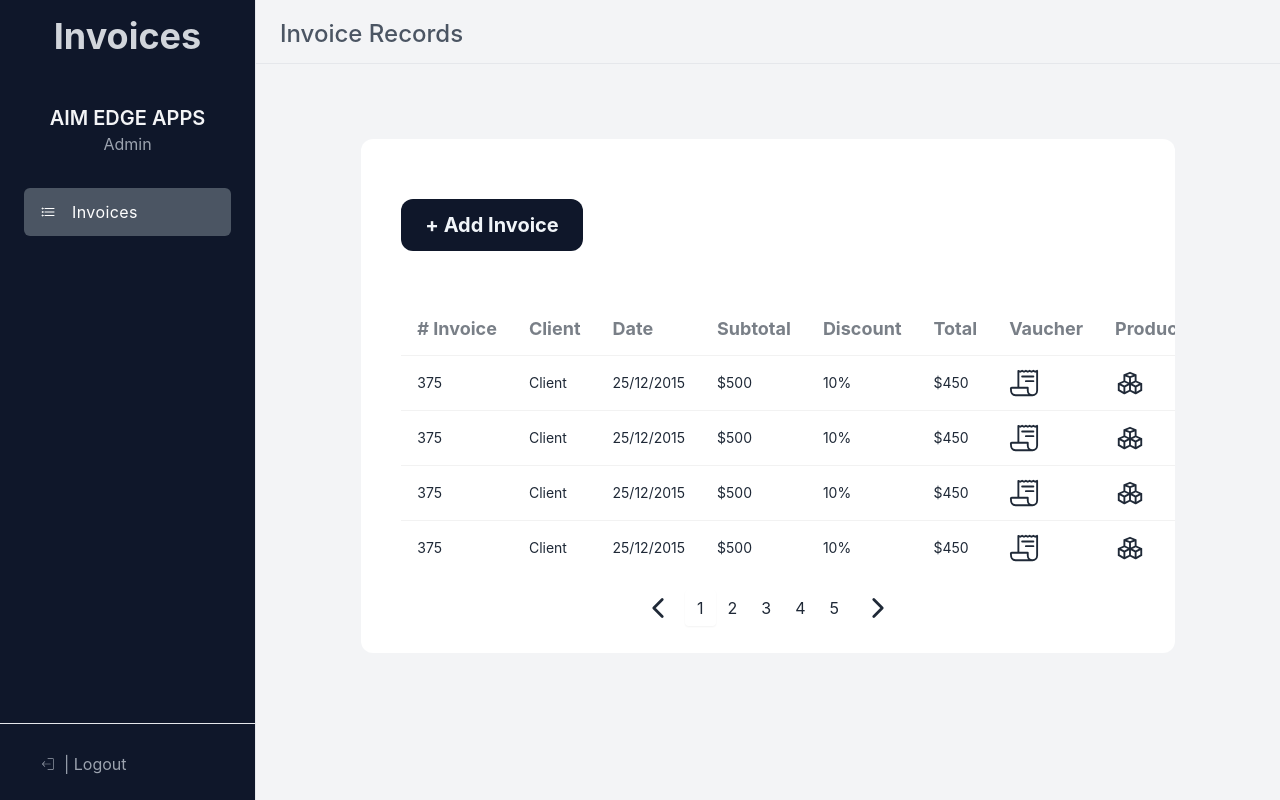
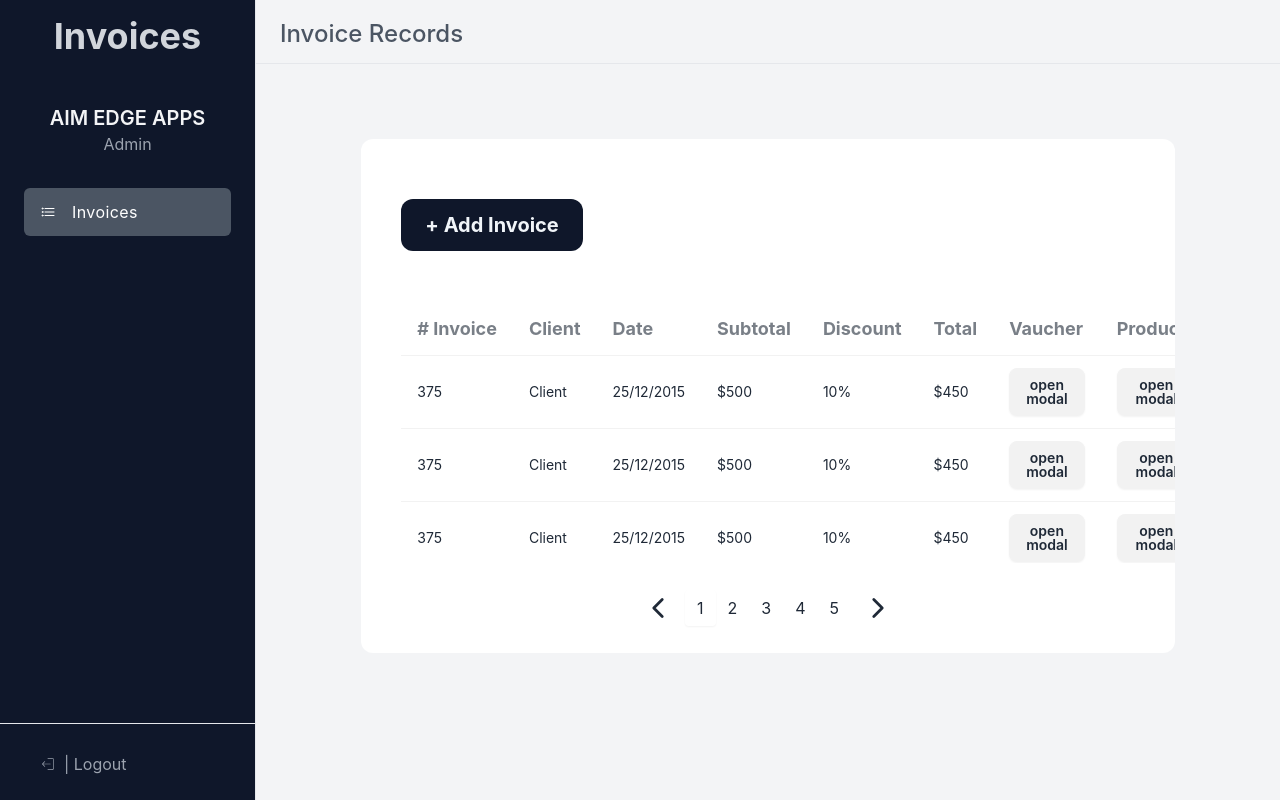
Before and after one commit to lcerenc661/AIM_Edge-Frontend, a React (Create React App) app: page / in a window 1280 px wide. Built offline with nearby package versions, Linux system fonts and the light colour scheme.

Commit message:
Template modals working

```diff
--- a/src/components/index.tsx
+++ b/src/components/index.tsx
@@ -1,4 +1,5 @@
 import InvoiceTable from "./invoices/InvoiceTable";
+import Modals from './ui/Modals';
 
 export { default as Sidebar } from "./ui/Sidebar";
 export { default as TopMenu } from "./ui/TopMenu";
@@ -6,3 +7,4 @@ export { default as Pagination } from "./ui/Pagination";
 
 export { default as InvoiceTable } from "./invoices/InvoiceTable";
 export { default as InvoiceRow } from "./invoices/InvoiceRow";
+export { default as Modals } from "./ui/Modals"
--- a/src/components/invoices/InvoiceRow.tsx
+++ b/src/components/invoices/InvoiceRow.tsx
@@ -1,5 +1,6 @@
 import { IoReceiptOutline } from "react-icons/io5";
 import { LiaCubesSolid } from "react-icons/lia";
+import Modals from "../ui/Modals";
 
 const InvoiceRow = () => {
   return (
@@ -11,10 +12,12 @@ const InvoiceRow = () => {
       <td>10%</td>
       <td>$450</td>
       <td>
-        <IoReceiptOutline size={30} />
+        {/* <IoReceiptOutline size={30} /> */}
+        <Modals />
       </td>
       <td>
-        <LiaCubesSolid size={30} />
+        {/* <LiaCubesSolid size={30} /> */}
+        <Modals />
       </td>
     </tr>
   );
--- /dev/null
+++ b/src/components/ui/Modals.tsx
@@ -0,0 +1,33 @@
+const Modals = () => {
+  return (
+    <>
+      <button
+        className="btn"
+        onClick={() => {
+          const modal = document.getElementById(
+            "my_modal_5"
+          ) as HTMLDialogElement;
+          if (modal) {
+            modal.showModal();
+          }
+        }}>
+        open modal
+      </button>
+      <dialog id="my_modal_5" className="modal modal-bottom sm:modal-middle">
+        <div className="modal-box">
+          <h3 className="font-bold text-lg">Hello!</h3>
+          <p className="py-4">
+            Press ESC key or click the button below to close
+          </p>
+          <div className="modal-action">
+            <form method="dialog">
+              {/* if there is a button in form, it will close the modal */}
+              <button className="btn">Close</button>
+            </form>
+          </div>
+        </div>
+      </dialog>
+    </>
+  );
+};
+export default Modals;
```
